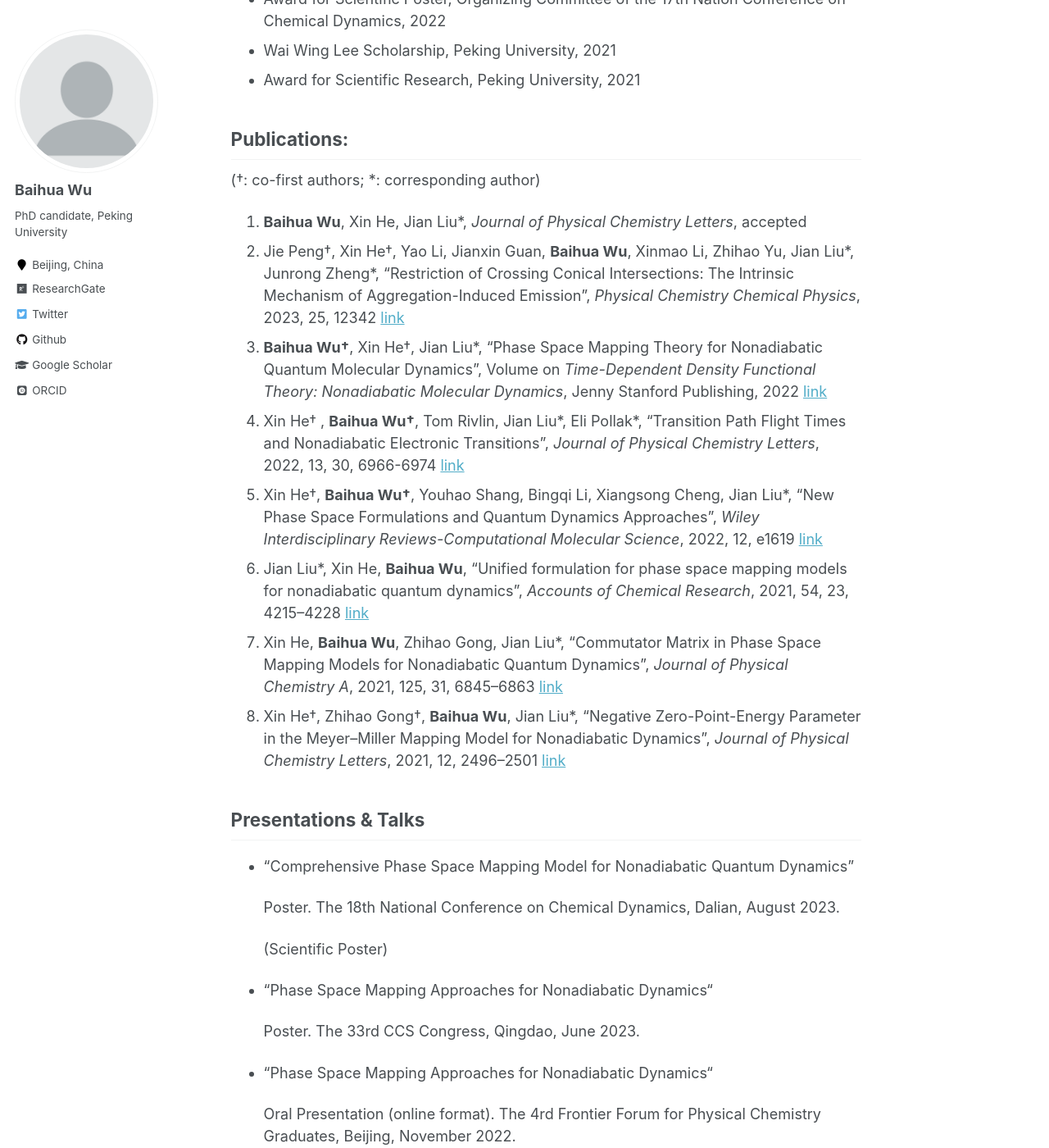
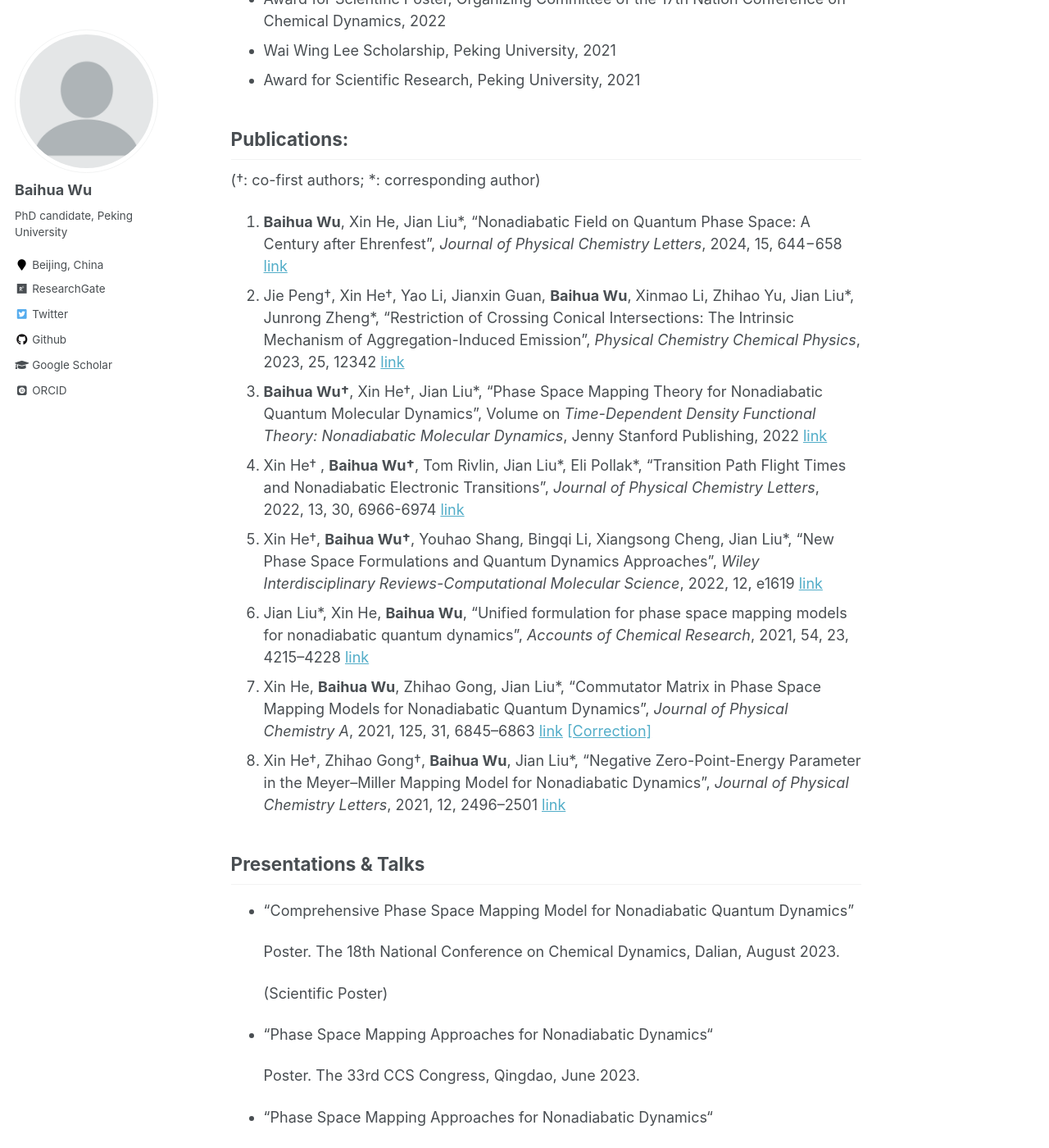
Before and after one commit to wubaihua/wubaihua.github.io, a Jekyll site: the page built from _pages/about.md, in a window 1280 px wide and 1400 px high, scrolled down 1913 px. Shown: the whole window at 82% size. Built offline with Jekyll 4.4.1, drawn with Linux system fonts in a browser that asks for light colours; some web fonts are replaced.

Commit message:
2024-1-7-1

```diff
--- a/_pages/about.md
+++ b/_pages/about.md
@@ -85,13 +85,13 @@ Email: wubaihua[AT]pku.edu.cn;   wubaihua19[AT]gmail.com
 
 (†: co-first authors; \*: corresponding author)
 
-8. **Baihua Wu**, Xin He, Jian Liu\*, *Journal of Physical Chemistry Letters*, accepted
+8. **Baihua Wu**, Xin He, Jian Liu\*, "Nonadiabatic Field on Quantum Phase Space: A Century after Ehrenfest", *Journal of Physical Chemistry Letters*, 2024, 15, 644−658 [link](https://doi.org/10.1021/acs.jpclett.3c03385)
 7. Jie Peng†, Xin He†, Yao Li, Jianxin Guan, **Baihua Wu**, Xinmao Li, Zhihao Yu, Jian Liu\*, Junrong Zheng\*, "Restriction of Crossing Conical Intersections: The Intrinsic Mechanism of Aggregation-Induced Emission", *Physical Chemistry Chemical Physics*, 2023, 25, 12342 [link](https://doi.org/10.1039/d2cp05256c)
 6. **Baihua Wu†**, Xin He†, Jian Liu\*, "Phase Space Mapping Theory for Nonadiabatic Quantum Molecular Dynamics", Volume on *Time-Dependent Density Functional Theory: Nonadiabatic Molecular Dynamics*, Jenny Stanford Publishing, 2022 [link](https://www.taylorfrancis.com/chapters/edit/10.1201/9781003319214-11/)
 5. Xin He† , **Baihua Wu†**, Tom Rivlin, Jian Liu\*, Eli Pollak\*, "Transition Path Flight Times and Nonadiabatic Electronic Transitions", *Journal of Physical Chemistry Letters*, 2022, 13, 30, 6966-6974 [link](https://pubs.acs.org/doi/10.1021/acs.jpclett.2c01425)
 4. Xin He†, **Baihua Wu†**, Youhao Shang, Bingqi Li, Xiangsong Cheng, Jian Liu\*, "New Phase Space Formulations and Quantum Dynamics Approaches", *Wiley Interdisciplinary Reviews-Computational Molecular Science*, 2022, 12, e1619 [link](https://doi.org/10.1002/wcms.1619)
 3. Jian Liu\*, Xin He, **Baihua Wu**, "Unified formulation for phase space mapping models for nonadiabatic quantum dynamics", *Accounts of Chemical Research*, 2021, 54, 23, 4215–4228 [link](https://doi.org/10.1021/acs.accounts.1c00511)
-2. Xin He, **Baihua Wu**, Zhihao Gong, Jian Liu\*, "Commutator Matrix in Phase Space Mapping Models for Nonadiabatic Quantum Dynamics", *Journal of Physical Chemistry A*, 2021, 125, 31, 6845–6863 [link](https://doi.org/10.1021/acs.jpca.1c04429)
+2. Xin He, **Baihua Wu**, Zhihao Gong, Jian Liu\*, "Commutator Matrix in Phase Space Mapping Models for Nonadiabatic Quantum Dynamics", *Journal of Physical Chemistry A*, 2021, 125, 31, 6845–6863 [link](https://doi.org/10.1021/acs.jpca.1c04429)  [[Correction]](https://doi.org/10.1021/acs.jpca.3c07974)
 1. Xin He†, Zhihao Gong†, **Baihua Wu**, Jian Liu\*, "Negative Zero-Point-Energy Parameter in the Meyer–Miller Mapping Model for Nonadiabatic Dynamics", *Journal of Physical Chemistry Letters*, 2021, 12, 2496–2501 [link](https://pubs.acs.org/doi/full/10.1021/acs.jpclett.1c00232)
 
 ## Presentations & Talks
```
